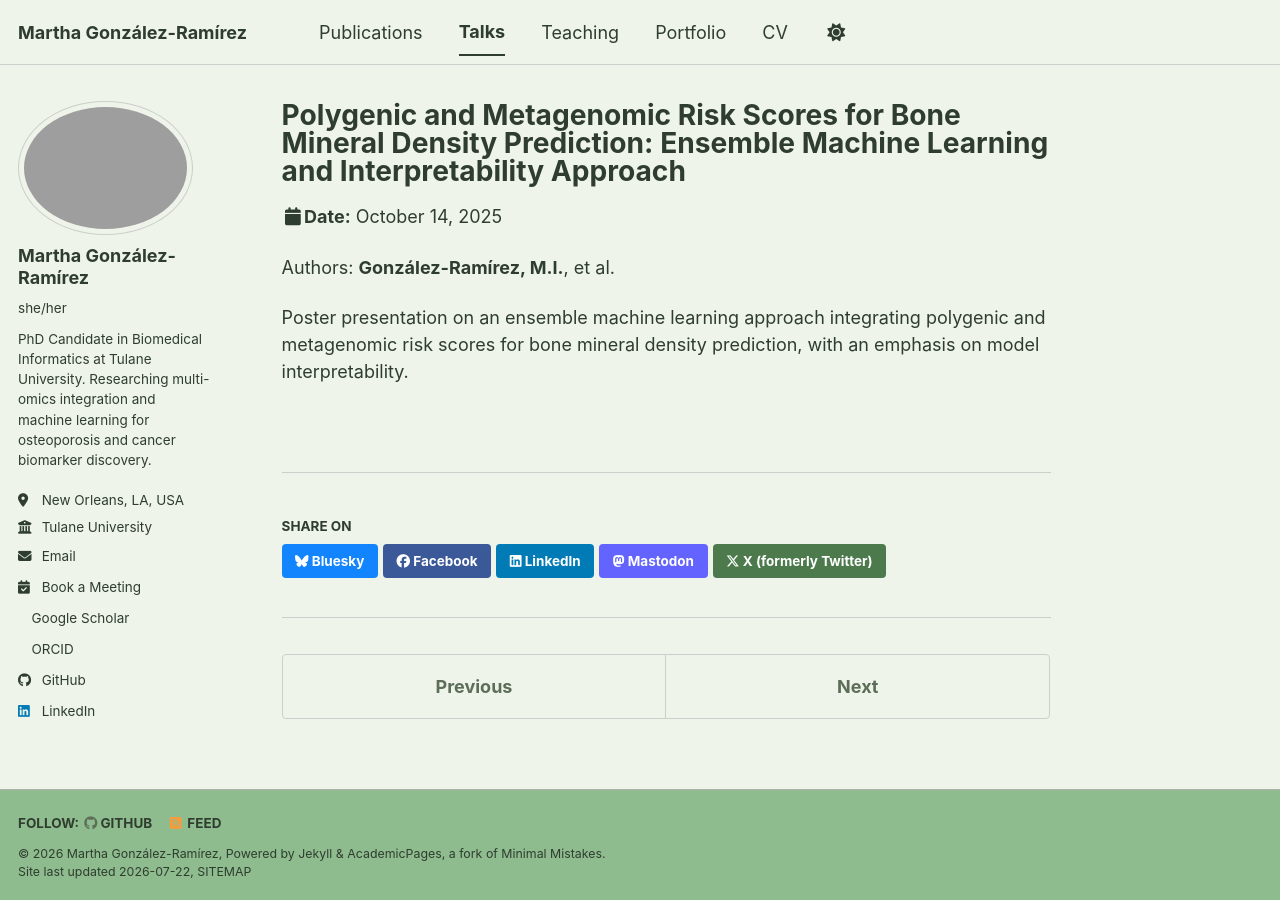
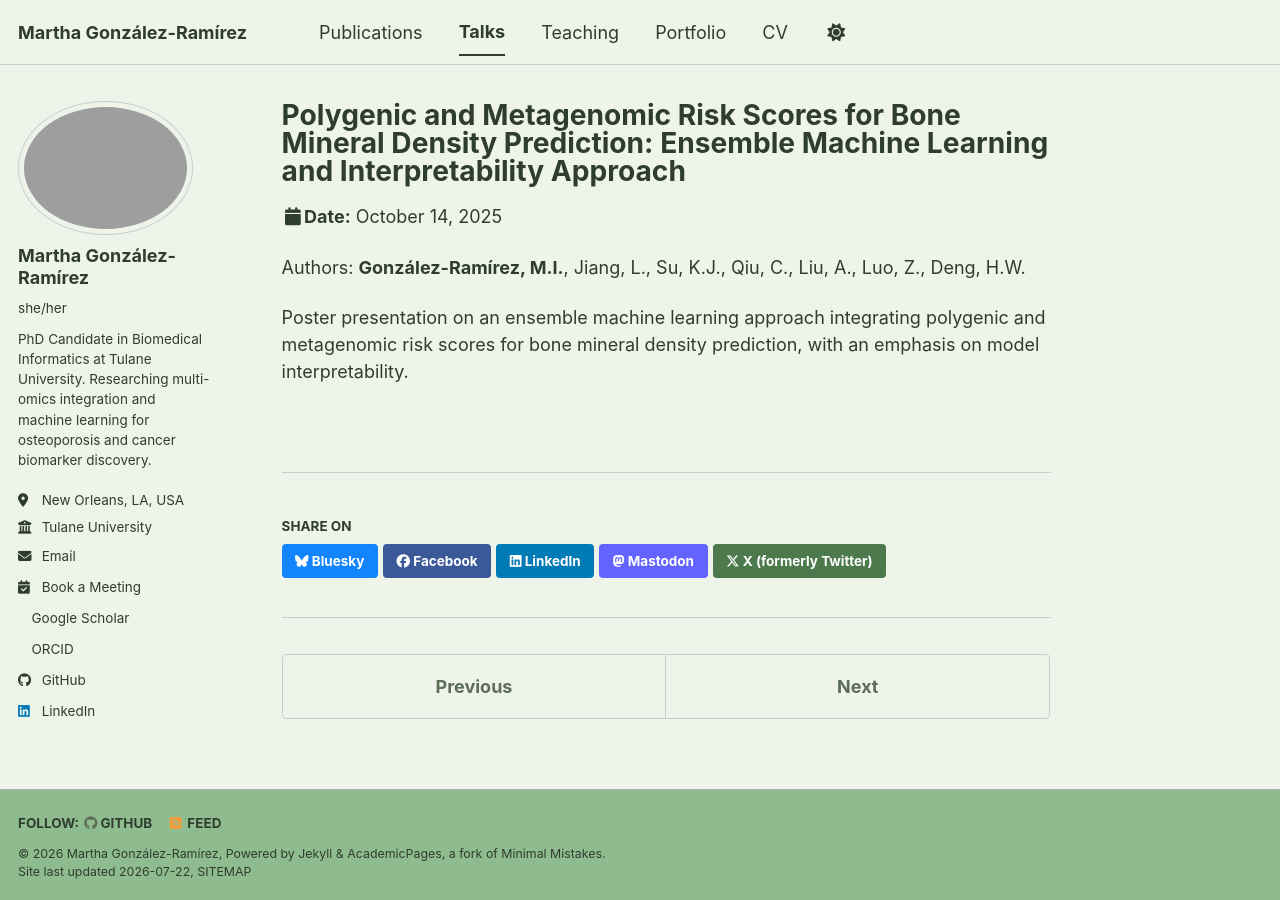
Before and after one commit to migonzalezr/migonzalezr.github.io, a Jekyll site: the page built from _talks/2025-10-14-poster-ashg-polygenic-metagenomic-bmd.md, in a window 1280 px wide. Built offline with Jekyll 4.4.1, drawn with Linux system fonts in a browser that asks for light colours; a style sheet for code colours, icons or effects is not loaded.

Commit message:
Revise authors in poster metadata
Updated authors list for the poster presentation.

```diff
--- a/_talks/2025-10-14-poster-ashg-polygenic-metagenomic-bmd.md
+++ b/_talks/2025-10-14-poster-ashg-polygenic-metagenomic-bmd.md
@@ -8,6 +8,6 @@
 location: "Boston, MA, USA"
 ---
 
-Authors: <strong>González-Ramírez, M.I.</strong>, et al.
+Authors: <strong>González-Ramírez, M.I.</strong>, Jiang, L., Su, K.J., Qiu, C., Liu, A., Luo, Z., Deng, H.W.
 
 Poster presentation on an ensemble machine learning approach integrating polygenic and metagenomic risk scores for bone mineral density prediction, with an emphasis on model interpretability.
```
